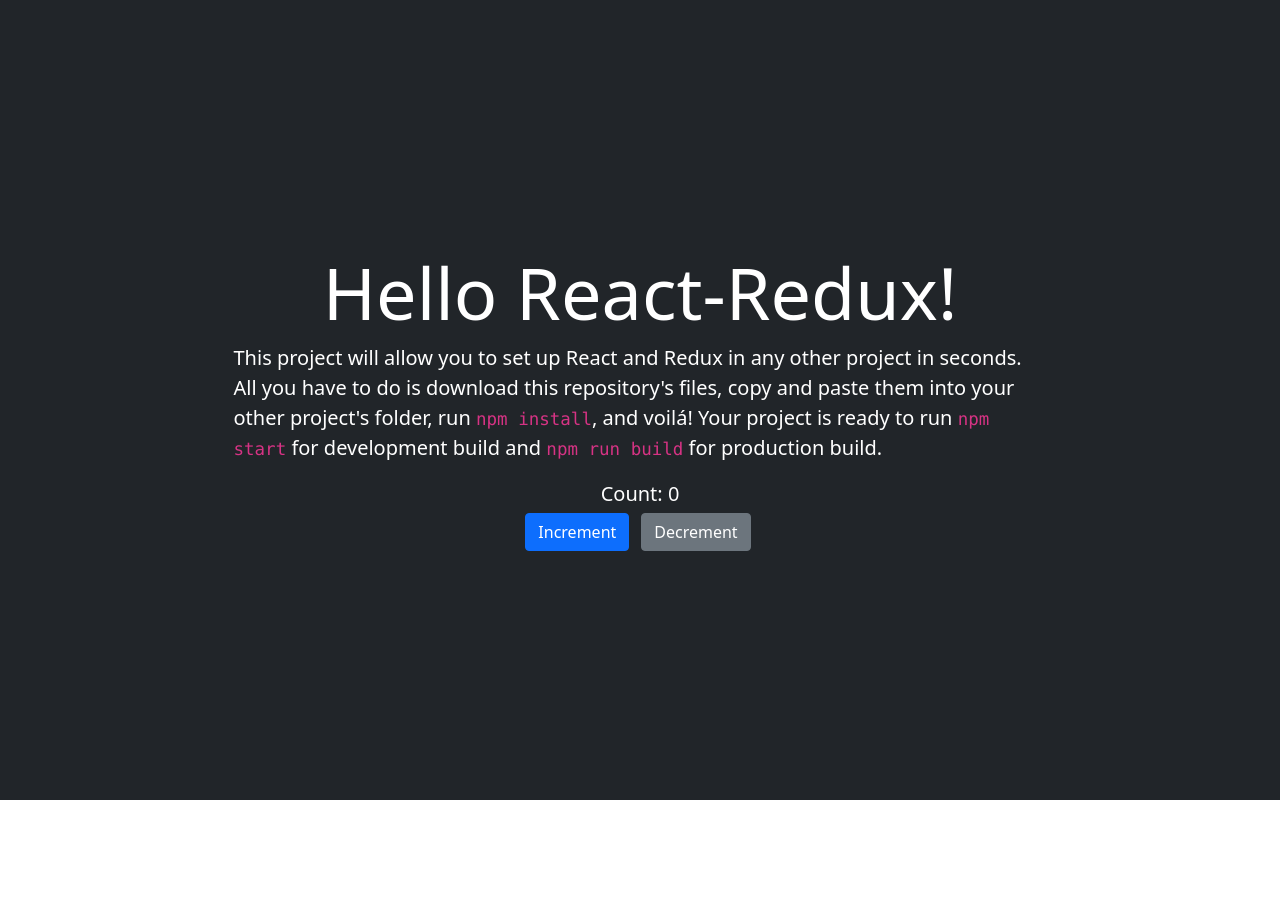
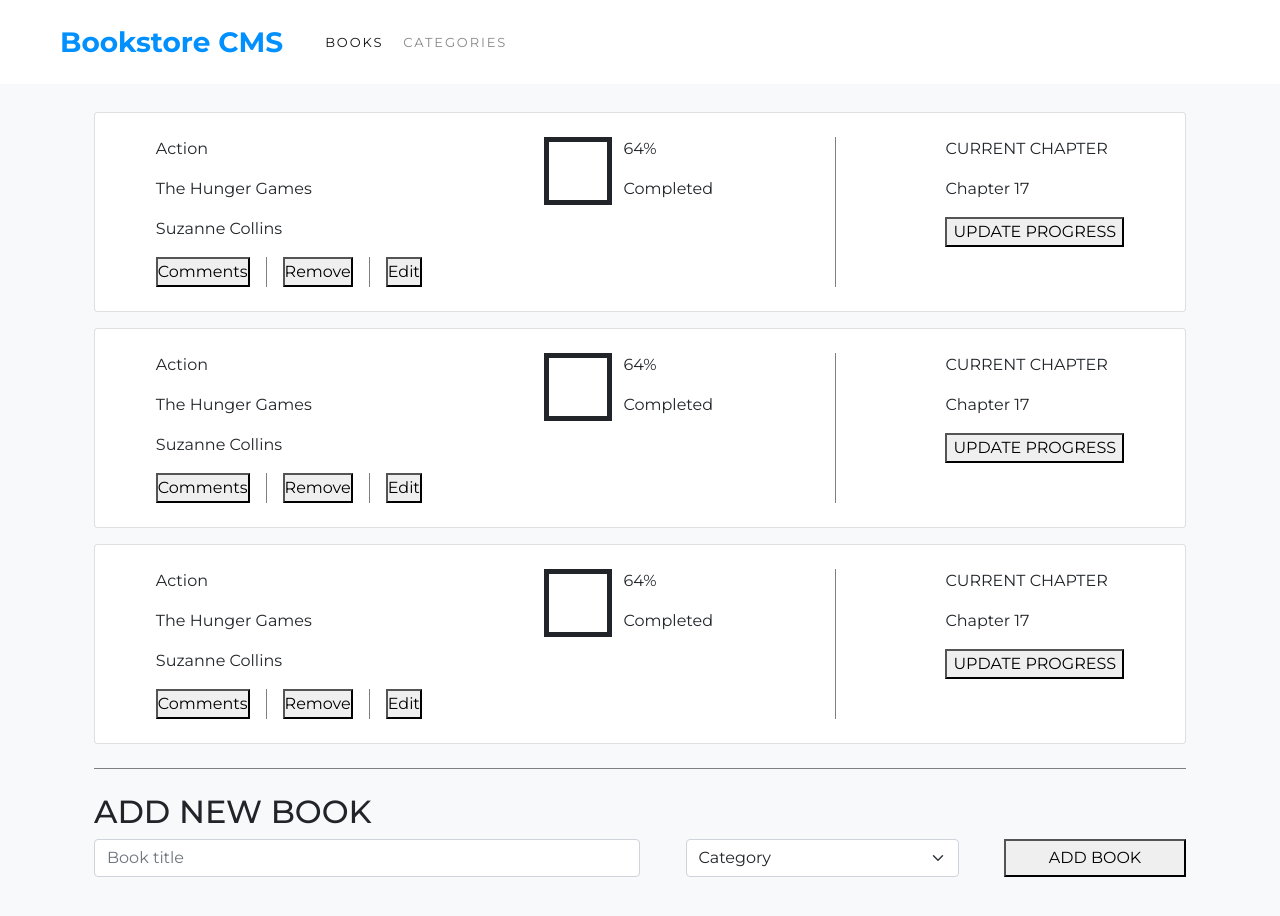
Before and after one commit to dicodiaz/bookstore, a React (Create React App) app: page / in a window 1280 px wide. Shown: the top 916 px of the page. Before the commit the page ends 800 px from the top, so only its background shows below. Built offline with nearby package versions, Linux system fonts and the light colour scheme.

Commit message:
Add React Router & Links, build Books, Categories, Header & NoMatch components

```diff
--- a/src/App.css
+++ b/src/App.css
@@ -1,3 +1,46 @@
+@import url('https://fonts.googleapis.com/css2?family=Montserrat:ital,wght@0,100;0,200;0,300;0,400;0,500;0,600;0,700;0,800;0,900;1,100;1,200;1,300;1,400;1,500;1,600;1,700;1,800;1,900&display=swap');
+@import url('https://fonts.googleapis.com/css2?family=Roboto+Slab:wght@100;200;300;400;500;600;700;800;900&display=swap');
+
 body {
-  margin: 0;
+  font-family: 'Montserrat', sans-serif;
 }
+
+.font-robotoslab {
+  font-family: 'Roboto Slab', sans-serif;
+}
+
+.text-custom1 {
+  color: #0290ff;
+}
+
+.text-custom2 {
+  opacity: 0.5;
+  font-size: 0.813rem;
+  letter-spacing: 1.9px;
+  color: #121212;
+  text-decoration: none;
+  padding: 0 10px;
+}
+
+.active-link {
+  opacity: 1;
+}
+
+.Oval-2 {
+  width: 4.25rem;
+  height: 4.25rem;
+  border-style: solid;
+  border-width: 5px;
+  border-image-source: linear-gradient(to bottom, var(--medium-blue), var(--dodger-blue));
+  border-image-slice: 1;
+}
+
+.v-line {
+  width: 1px;
+  background-color: gray;
+}
+
+.h-line {
+  height: 1px;
+  background-color: gray;
+}
--- a/src/App.js
+++ b/src/App.js
@@ -1,25 +1,34 @@
 import React from 'react';
+import { Route, Switch } from 'react-router-dom';
 import './App.css';
-import Counter from './components/Counter';
+import Books from './components/Books';
+import Categories from './components/Categories';
+import Header from './components/Header';
+import NoMatch from './components/NoMatch';
 
 const App = () => (
-  <main className="bg-dark text-white min-vh-100 d-flex flex-column justify-content-center">
-    <div className="container-md">
-      <div className="row mx-0 justify-content-center">
-        <div className="col-md-9">
-          <h1 className="display-2 text-center">Hello React-Redux!</h1>
-          <p className="lead">
-            This project will allow you to set up React and Redux in any other project in seconds.
-            All you have to do is download this repository&apos;s files, copy and paste them into
-            your other project&apos;s folder, run <code>npm install</code>, and voilá! Your project
-            is ready to run <code>npm start</code> for development build and{' '}
-            <code>npm run build</code> for production build.
-          </p>
-          <Counter />
+  <>
+    <Header />
+    <main className="bg-light min-vh-100 d-flex py-5">
+      <div className="container-lg pt-5">
+        <div className="row mx-0 justify-content-center pt-3">
+          <div>
+            <Switch>
+              <Route exact path="/">
+                <Books />
+              </Route>
+              <Route path="/categories">
+                <Categories />
+              </Route>
+              <Route path="*">
+                <NoMatch />
+              </Route>
+            </Switch>
+          </div>
         </div>
       </div>
-    </div>
-  </main>
+    </main>
+  </>
 );
 
 export default App;
--- /dev/null
+++ b/src/components/Books.js
@@ -0,0 +1,60 @@
+const Books = () => {
+  const books = [{ id: 1 }, { id: 2 }, { id: 3 }];
+
+  return (
+    <>
+      <ul className="list-unstyled row mx-0 g-0 gy-3">
+        {books.map((book) => (
+          <li key={book.id} className="card">
+            <div className="row row-cols-auto mx-0 py-4 justify-content-around">
+              <div>
+                <p>Action</p>
+                <p>The Hunger Games</p>
+                <p>Suzanne Collins</p>
+                <div className="row row-cols-auto mx-0 g-0">
+                  <button type="button">Comments</button>
+                  <div className="v-line px-0 mx-3" />
+                  <button type="button">Remove</button>
+                  <div className="v-line px-0 mx-3" />
+                  <button type="button">Edit</button>
+                </div>
+              </div>
+              <div>
+                <div className="row row-cols-auto mx-0">
+                  <div className="Oval-2" />
+                  <div>
+                    <p>64%</p>
+                    <p>Completed</p>
+                  </div>
+                </div>
+              </div>
+              <div className="v-line px-0" />
+              <div>
+                <p>CURRENT CHAPTER</p>
+                <p>Chapter 17</p>
+                <button type="button">UPDATE PROGRESS</button>
+              </div>
+            </div>
+          </li>
+        ))}
+      </ul>
+      <div className="h-line my-4" />
+      <h2>ADD NEW BOOK</h2>
+      <form className="row mx-0 g-0 justify-content-between">
+        <div className="col-6">
+          <input type="text" className="form-control" placeholder="Book title" />
+        </div>
+        <div className="col-3">
+          <select className="col-3 form-select">
+            <option selected>Category</option>
+          </select>
+        </div>
+        <button type="submit" className="col-2">
+          ADD BOOK
+        </button>
+      </form>
+    </>
+  );
+};
+
+export default Books;
--- /dev/null
+++ b/src/components/Categories.js
@@ -0,0 +1,3 @@
+const Categories = () => <div className="text-center">Under construction</div>;
+
+export default Categories;
--- a/src/components/Counter.js
+++ /dev/null
@@ -1,30 +0,0 @@
-import { useDispatch, useSelector } from 'react-redux';
-import { decrement, increment } from '../redux/ducks/counter';
-
-const Counter = () => {
-  const dispatch = useDispatch();
-  const counter = useSelector((state) => state.count);
-  return (
-    <div className="row mx-0 text-center">
-      <p className="lead mb-1">Count: {counter}</p>
-      <div>
-        <button
-          type="button"
-          className="btn btn-primary mx-1"
-          onClick={() => dispatch(increment())}
-        >
-          Increment
-        </button>
-        <button
-          type="button"
-          className="btn btn-secondary mx-2"
-          onClick={() => dispatch(decrement())}
-        >
-          Decrement
-        </button>
-      </div>
-    </div>
-  );
-};
-
-export default Counter;
--- /dev/null
+++ b/src/components/Header.js
@@ -0,0 +1,44 @@
+import { AiOutlineMenu } from 'react-icons/ai';
+import { NavLink } from 'react-router-dom';
+
+const Header = () => (
+  <header>
+    <nav className="navbar navbar-expand-md bg-white fixed-top py-3 px-5">
+      <div className="container-fluid">
+        <span className="navbar-brand text-custom1 fw-bold fs-3 pe-3">Bookstore CMS</span>
+        <button
+          className="navbar-toggler"
+          type="button"
+          data-bs-toggle="collapse"
+          data-bs-target="#navbarNav"
+          aria-controls="navbarNav"
+          aria-expanded="false"
+          aria-label="Toggle navigation"
+        >
+          <AiOutlineMenu style={{ color: 'white', fontSize: '25px' }} />
+        </button>
+        <div className="collapse navbar-collapse" id="navbarNav">
+          <ul className="navbar-nav">
+            <li className="nav-item">
+              <NavLink to="/" className="text-custom2" activeClassName="active-link" exact>
+                BOOKS
+              </NavLink>
+            </li>
+            <li className="nav-item">
+              <NavLink
+                to="/categories"
+                className="text-custom2"
+                activeClassName="active-link"
+                exact
+              >
+                CATEGORIES
+              </NavLink>
+            </li>
+          </ul>
+        </div>
+      </div>
+    </nav>
+  </header>
+);
+
+export default Header;
--- /dev/null
+++ b/src/components/NoMatch.js
@@ -0,0 +1,3 @@
+const NoMatch = () => <div className="text-center">Error: No match found</div>;
+
+export default NoMatch;
--- a/src/index.js
+++ b/src/index.js
@@ -5,7 +5,7 @@
 import { Provider } from 'react-redux';
 import { BrowserRouter as Router } from 'react-router-dom';
 import App from './App';
-import store from './redux/store';
+import store from './redux/configureStore';
 import reportWebVitals from './reportWebVitals';
 
 ReactDOM.render(
--- a/src/redux/store.js
+++ b/src/redux/configureStore.js
@@ -1,5 +1,5 @@
 import { createStore } from 'redux';
-import reducer from './ducks/counter';
+import reducer from './books/books';
 
 const store = createStore(reducer);
 
```
Also changed, not shown: src/redux/books/books.js (renamed from src/redux/ducks/counter.js), src/redux/categories/categories.js (added).
